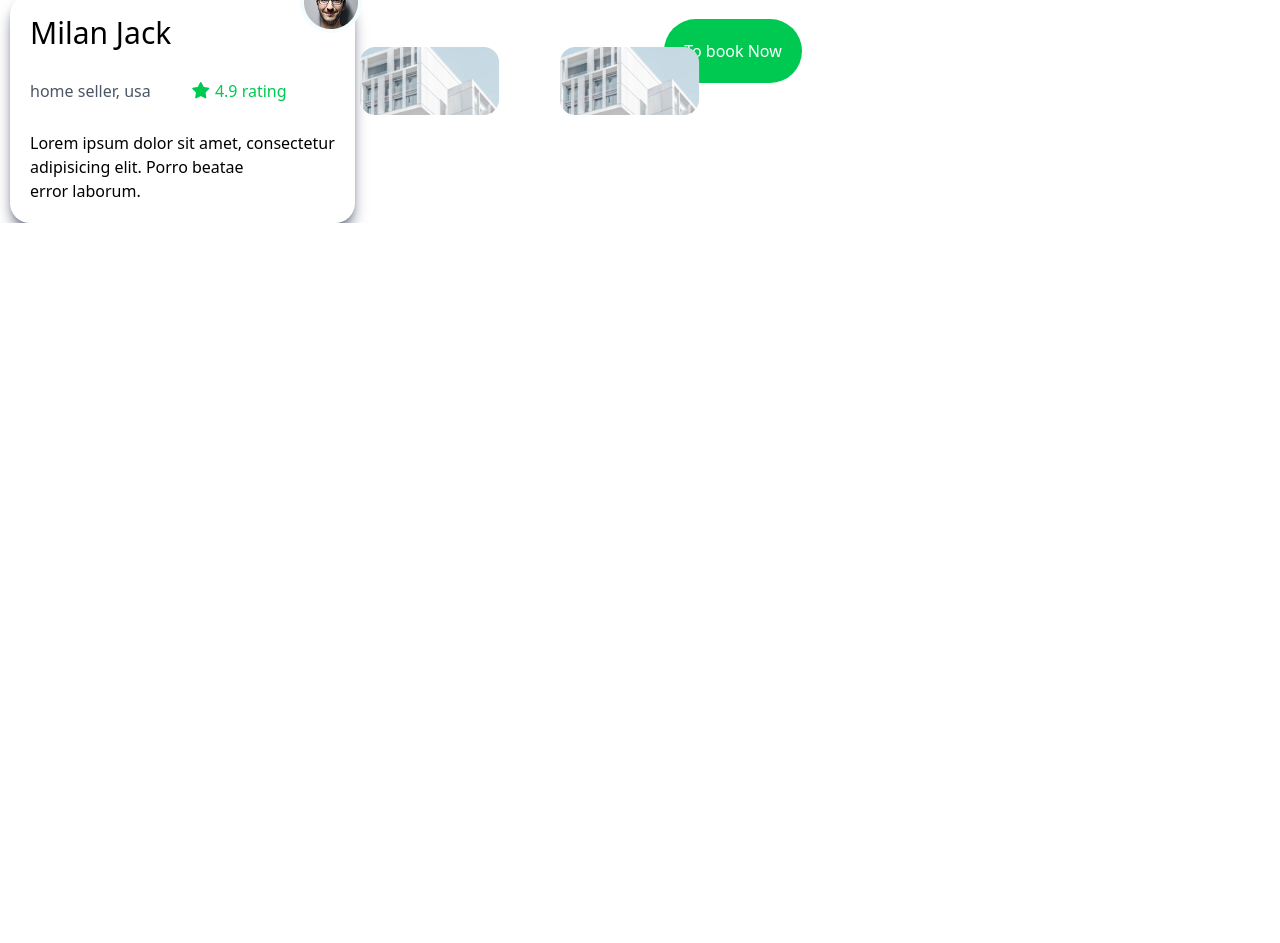
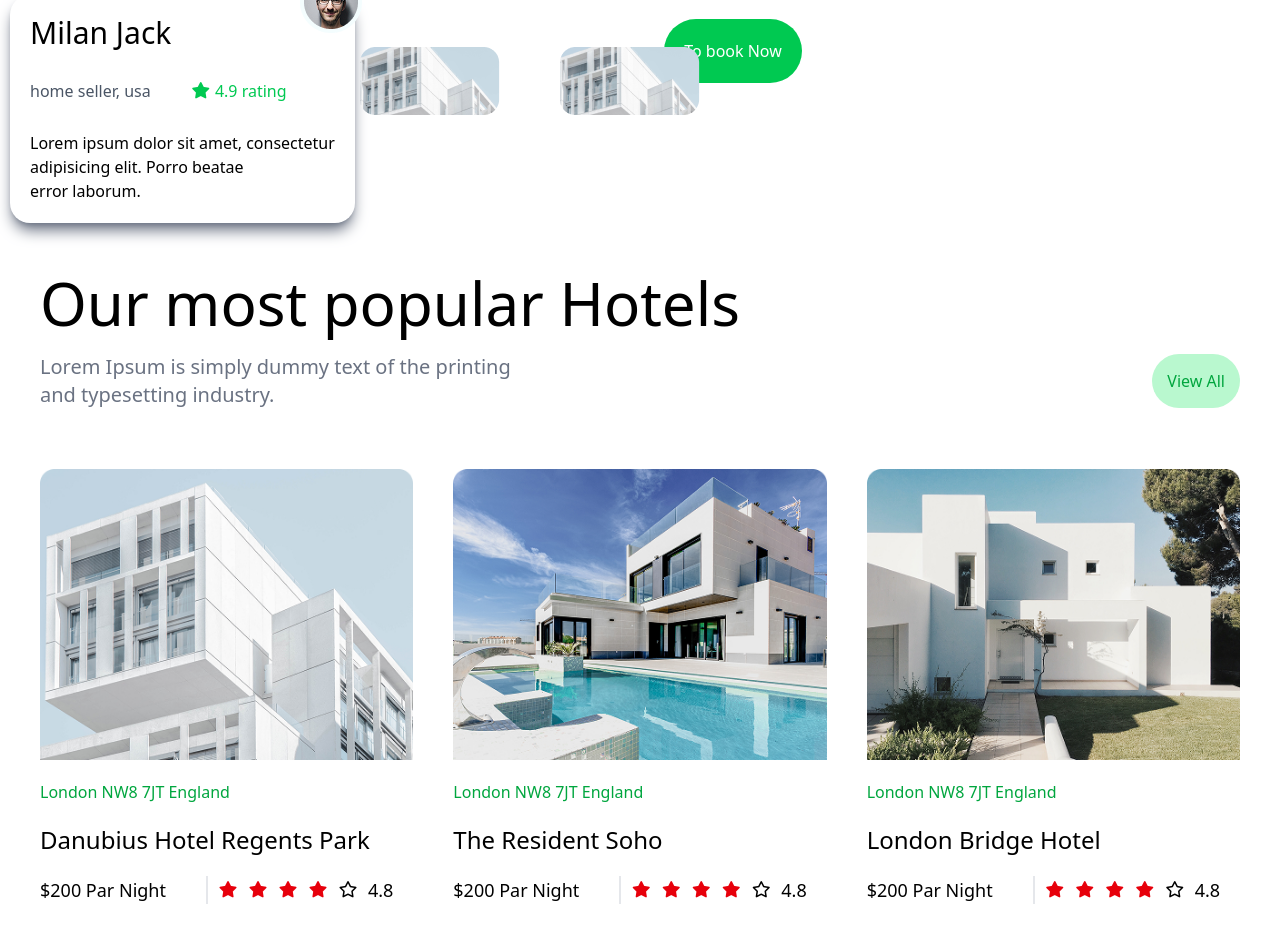
Before and after one commit to RahimaMoon/hotels2, a website: page index.html in a window 1280 px wide. Shown: the part 639-1582 px from the top of the page. Before the commit the page ends 862 px from the top, so only its background shows below. Drawn offline with Linux system fonts and the light colour scheme.

Commit message:
section2

```diff
--- a/index.html
+++ b/index.html
@@ -54,5 +54,67 @@
             <button class="text-white bg-green-500 p-[20px] rounded-full w-fit">To book Now</button>
         </aside>
     </section>
+   <section class="mt-[100px] p-[40px] flex flex-col gap-y-15">
+        <div class="flex flex-col gap-y-5">
+        <h1 class="text-6xl font-medium">Our most popular Hotels</h1>
+        <div class="flex justify-between items-center">
+        <p class="text-xl text-gray-500">Lorem Ipsum is simply dummy text of the printing<br> and typesetting industry.</p>
+        <button class="hidden lg:flex text-green-600 bg-green-200 p-[15px] rounded-full">View All</button>
+        </div>
+       </div>
+        <div class="flex flex-col gap-y-10 lg:flex-row gap-x-10 justify-center items-center">
+            <div class="flex flex-col gap-y-5">
+                <div>
+               <img src="./image (6).png" alt="">
+               </div>
+               <p class="text-green-600">London NW8 7JT England</p>
+               <h2 class="text-2xl font-medium">Danubius Hotel Regents Park</h2>
+               <div class="flex gap-[10px] items-center">
+               <h3 class="border-r-2 border-gray-200 pr-[40px] text-lg">$200 Par Night</h3>
+
+                <i class="text-red-600 fa-solid fa-star"></i>
+                <i class="text-red-600 fa-solid fa-star"></i>
+                <i class="text-red-600 fa-solid fa-star"></i>
+                <i class="text-red-600 fa-solid fa-star"></i>
+                <i class="fa-regular fa-star"></i>
+               <p class="text-lg">4.8</p>
+               </div>
+            </div>
+              <div class="flex flex-col gap-y-5">
+                <div>
+               <img src="./image (7).png" alt="">
+               </div>
+               <p class="text-green-600">London NW8 7JT England</p>
+               <h2 class="text-2xl font-medium">The Resident Soho</h2>
+               <div class="flex gap-[10px] items-center">
+               <h3 class="border-r-2 border-gray-200 pr-[40px] text-lg">$200 Par Night</h3>
+
+                <i class="text-red-600 fa-solid fa-star"></i>
+                <i class="text-red-600 fa-solid fa-star"></i>
+                <i class="text-red-600 fa-solid fa-star"></i>
+                <i class="text-red-600 fa-solid fa-star"></i>
+                <i class="fa-regular fa-star"></i>
+               <p class="text-lg">4.8</p>
+               </div>
+            </div>
+              <div class="flex flex-col gap-y-5">
+                <div>
+               <img src="./image (8).png" alt="">
+               </div>
+               <p class="text-green-600">London NW8 7JT England</p>
+               <h2 class="text-2xl font-medium">London Bridge Hotel</h2>
+               <div class="flex gap-[10px] items-center">
+               <h3 class="border-r-2 border-gray-200 pr-[40px] text-lg">$200 Par Night</h3>
+
+                <i class="text-red-600 fa-solid fa-star"></i>
+                <i class="text-red-600 fa-solid fa-star"></i>
+                <i class="text-red-600 fa-solid fa-star"></i>
+                <i class="text-red-600 fa-solid fa-star"></i>
+                <i class="fa-regular fa-star"></i>
+               <p class="text-lg">4.8</p>
+               </div>
+            </div>
+        </div>
+    </section>
 </body>
 </html>
```
Also changed, not shown: image (6).png (added), image (7).png (added), image (8).png (added), src/output.css.
